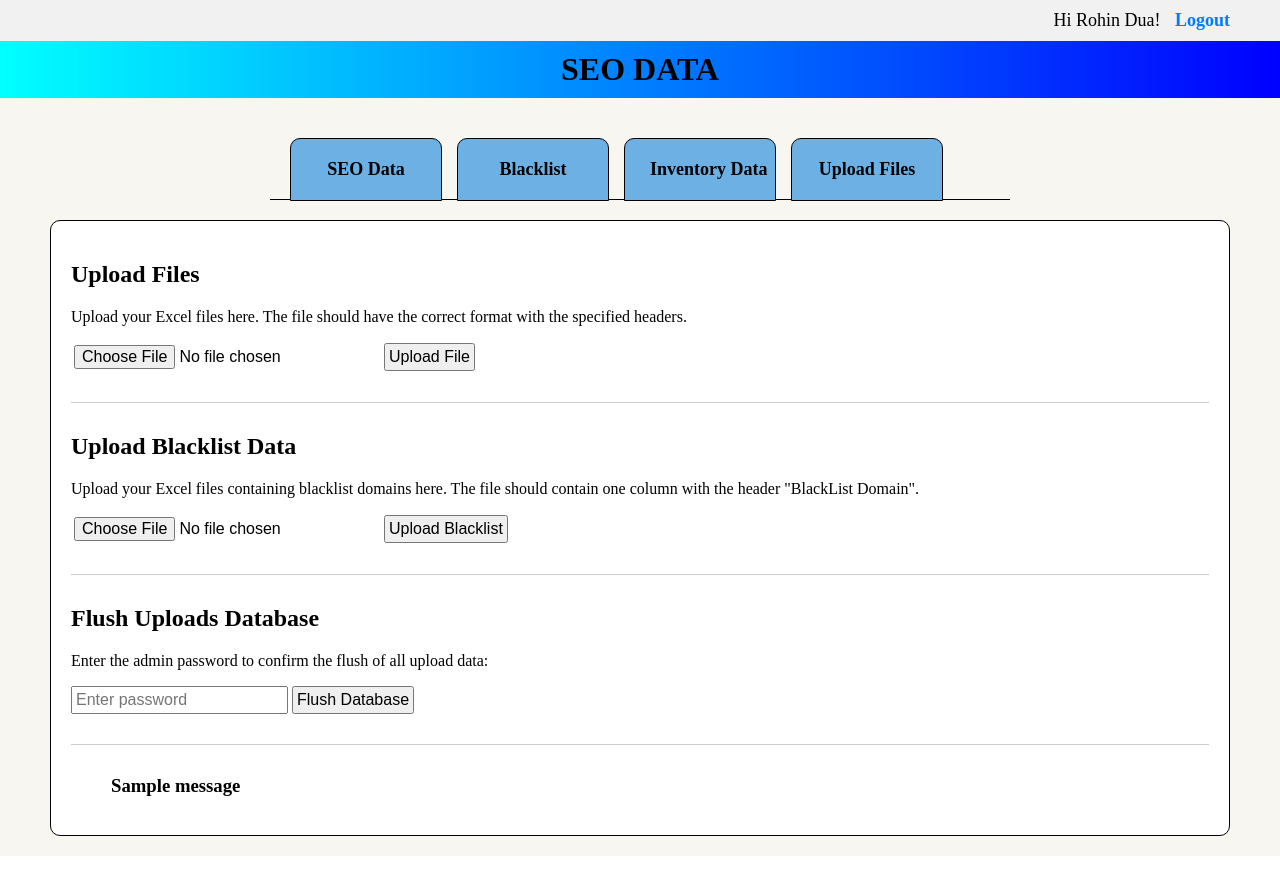
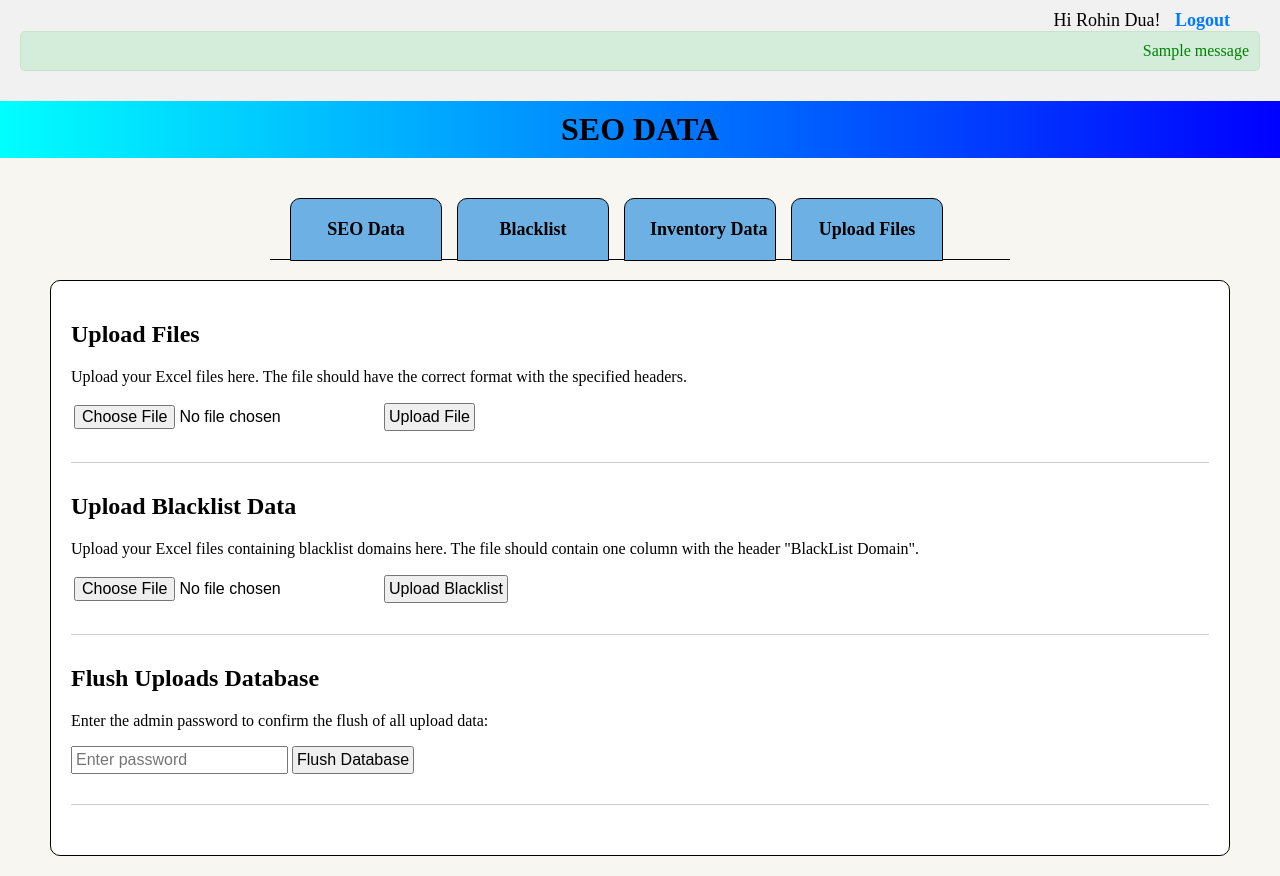
Before and after one commit to samiulhuda360/SEO_DATATABLE, a Flask app: page /upload in a window 1280 px wide. Run offline with Flask 3, Linux system fonts and the light colour scheme; a user stored in the database is signed in; one stand-in notice (Sample message) is shown; some libraries are stand-ins or nearby versions.

```diff
--- a/app.py
+++ b/app.py
@@ -51,6 +51,7 @@ def login():
         else:
             flash('Invalid credentials. Please try again.', 'error')
     return render_template('login.html')
+
 
 
 
--- a/static/styles.css
+++ b/static/styles.css
@@ -335,3 +335,23 @@ button  {
 .alert.error {
     background-color: #f44336; /* Red for error messages */
 }
+
+.flash-messages {
+    margin-bottom: 20px;
+}
+
+.flash-messages .success {
+    color: green;
+    background-color: #d4edda;
+    border: 1px solid #c3e6cb;
+    padding: 10px;
+    border-radius: 5px;
+}
+
+.flash-messages .error {
+    color: red;
+    background-color: #f8d7da;
+    border: 1px solid #f5c6cb;
+    padding: 10px;
+    border-radius: 5px;
+}
--- a/templates/base.html
+++ b/templates/base.html
@@ -20,6 +20,15 @@
         {% if current_user.is_authenticated %}
             <p>Hi Rohin Dua! <a href="{{ url_for('logout') }}" class="logout-link">Logout</a></p>
         {% endif %}
+        {% with messages = get_flashed_messages(with_categories=true) %}
+            {% if messages %}
+                <div class="flash-messages">
+                    {% for category, message in messages %}
+                        <div class="flash-message {{ category }}">{{ message }}</div>
+                    {% endfor %}
+                </div>
+            {% endif %}
+        {% endwith %}
     </div>
     <h1>SEO DATA</h1>
     <div class="nav-bar">
--- a/templates/upload_files.html
+++ b/templates/upload_files.html
@@ -12,7 +12,7 @@
 
     <h2>Upload Blacklist Data</h2>
     <p>Upload your Excel files containing blacklist domains here. The file should contain one column with the header "BlackList Domain".</p>
-    <form action="{{ url_for('upload_blacklist') }}" method="post" enctype="multipart/form_data">
+    <form action="{{ url_for('upload_blacklist') }}" method="post" enctype="multipart/form-data">
         <input type="file" name="blacklist_file" accept=".xlsx, .xls">
         <button type="submit">Upload Blacklist</button>
     </form>
@@ -26,16 +26,5 @@
         <button type="submit">Flush Database</button>
     </form>
 
-
     <div class="form-separator"></div> <!-- Another separator -->
-
-    {% with messages = get_flashed_messages() %}
-        {% if messages %}
-            <ul>
-            {% for message in messages %}
-                <h3>{{ message }}</h3>
-            {% endfor %}
-            </ul>
-        {% endif %}
-    {% endwith %}
 {% endblock %}
```
